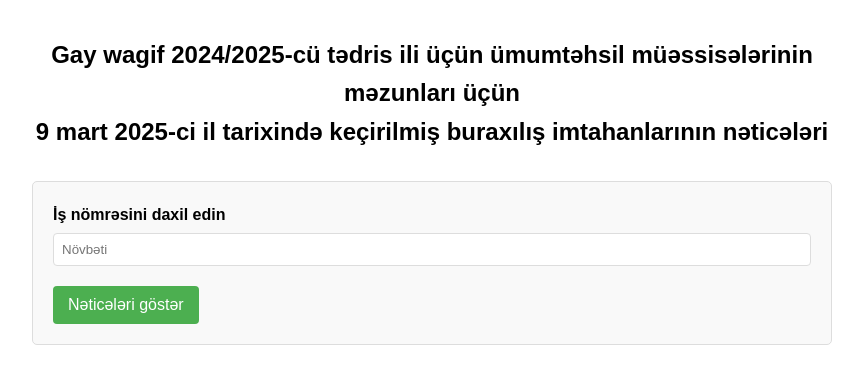
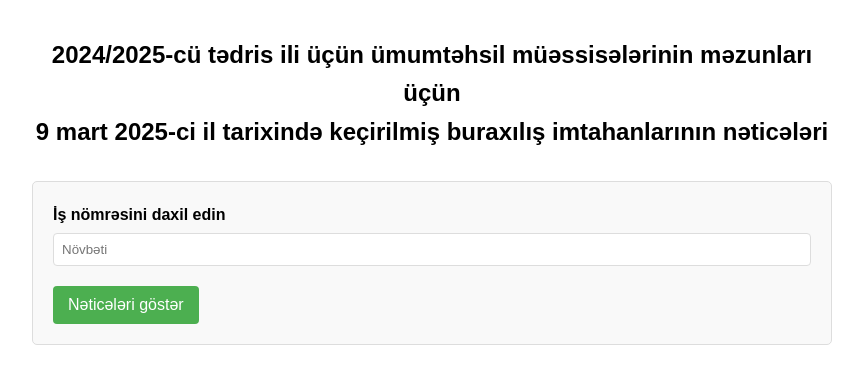
Before and after one commit to flexEST/imtahannetice, a plain HTML site: page index.html in a window 1280 px wide. Shown: the whole page, without its empty margins (208-1071 px from the left). Drawn offline with Linux system fonts and the light colour scheme.

Commit message:
Update index.html

```diff
--- a/index.html
+++ b/index.html
@@ -58,7 +58,7 @@
     </style>
 </head>
 <body>
-    <h1>Gay wagif 2024/2025-cü tədris ili üçün ümumtəhsil müəssisələrinin məzunları üçün<br>
+    <h1>2024/2025-cü tədris ili üçün ümumtəhsil müəssisələrinin məzunları üçün<br>
     9 mart 2025-ci il tarixində keçirilmiş buraxılış imtahanlarının nəticələri</h1>
 
     <div class="form-container">
```
